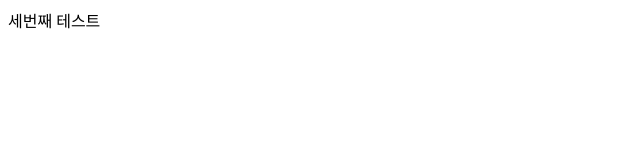
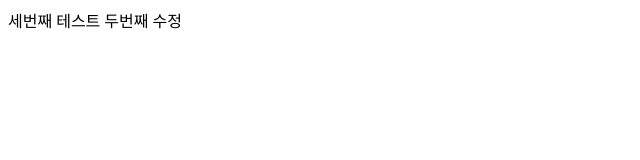
Before and after one commit to YunJung06/My-first-Project, a plain HTML site: page test2.html in a window 1280 px wide. Shown: the full height of the page, 0-640 px from the left. Drawn offline with Linux system fonts and the light colour scheme.

Commit message:
second commit

```diff
--- a/test2.html
+++ b/test2.html
@@ -7,5 +7,6 @@
 </head>
 <body>
     세번째 테스트
+    두번째 수정
 </body>
 </html>
```
